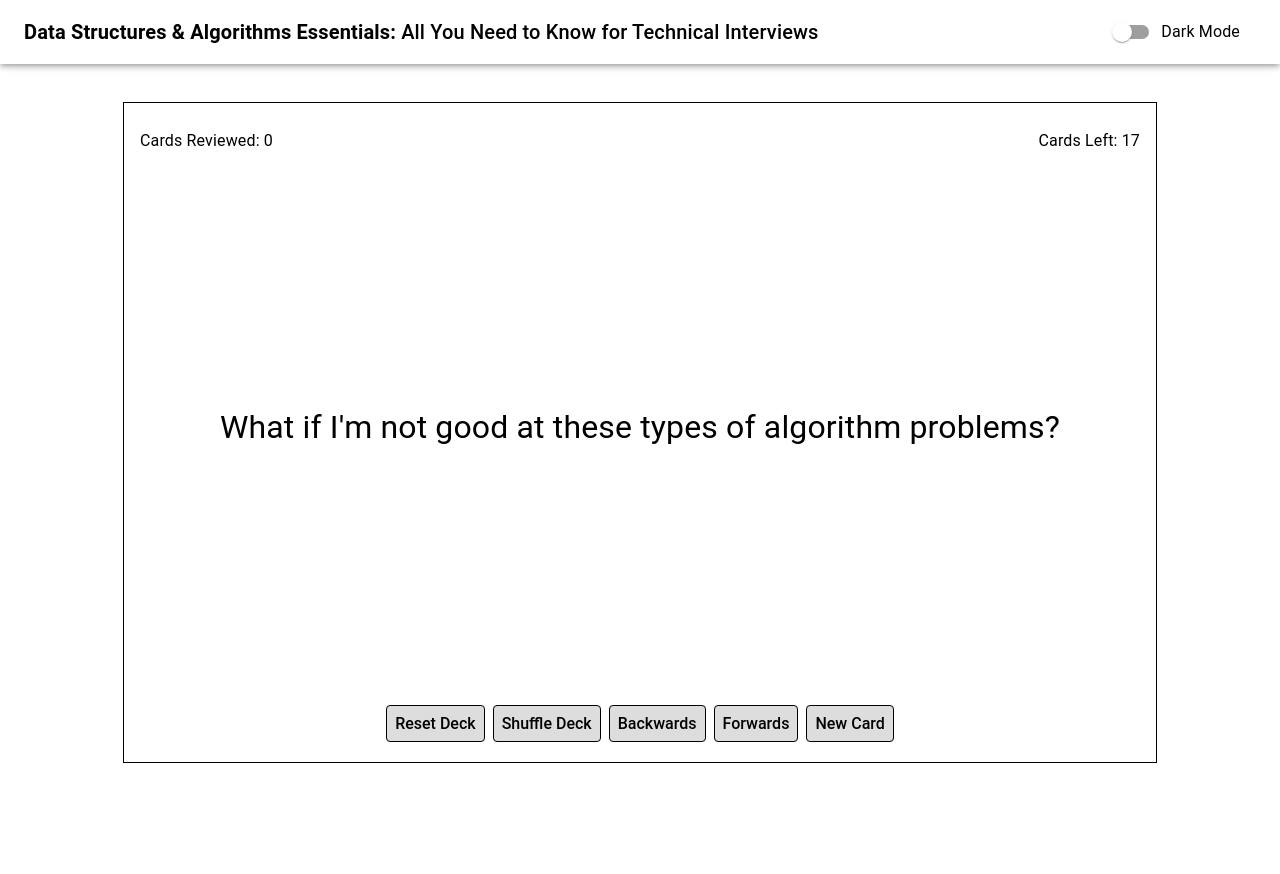
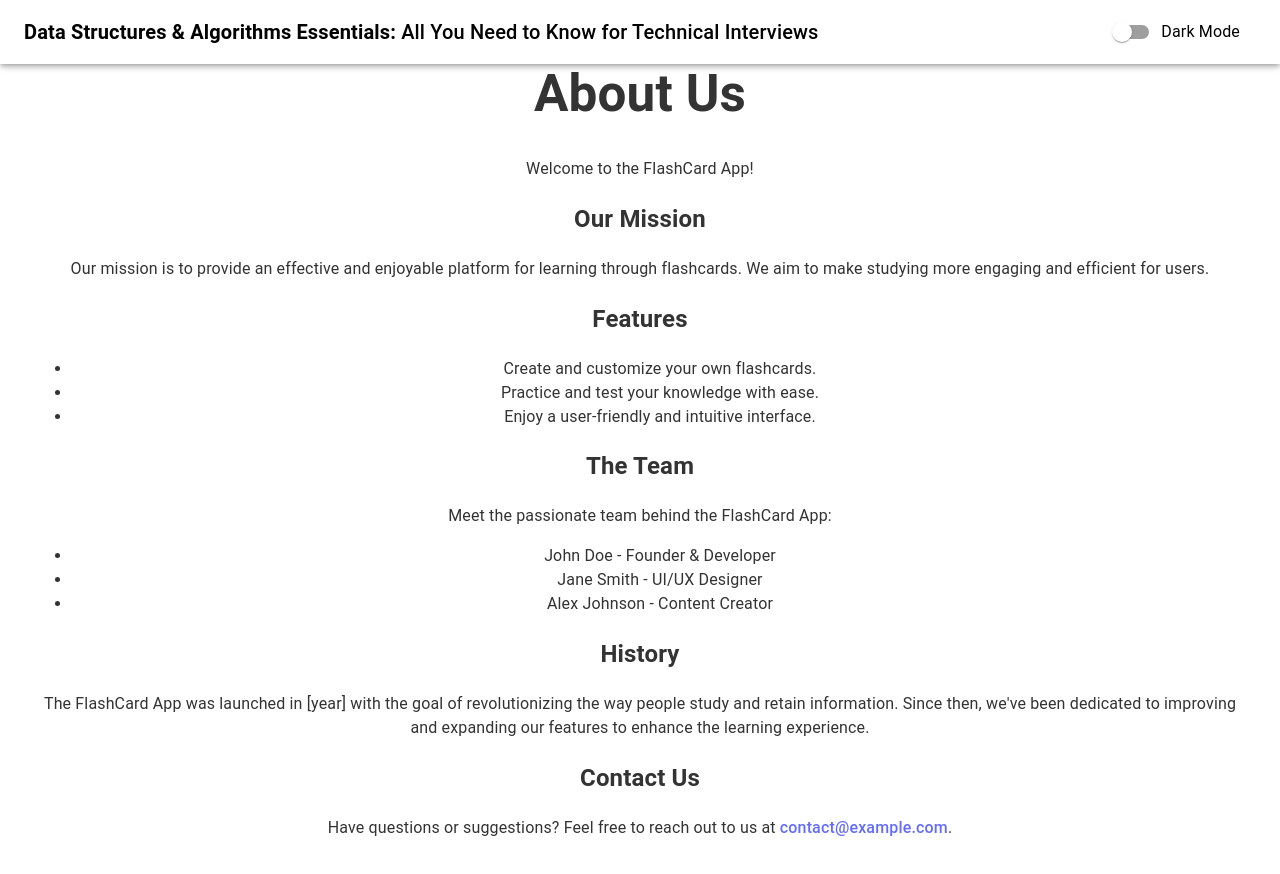
Before and after one commit to DanPark13/dsa-flashcards, a React (Vite) app: page /about in a window 1280 px wide. Shown: the top 874 px of the page. Built offline with nearby package versions, Linux system fonts and the light colour scheme.

Commit message:
Add About, Contact Us, and Practice Pages

```diff
--- /dev/null
+++ b/src/AboutPage.tsx
@@ -0,0 +1,14 @@
+// AboutPage.tsx
+import React from 'react';
+import ReactMarkdown from 'react-markdown';
+import aboutContent from './markdown/about.md';
+
+const AboutPage: React.FC = () => {
+    return (
+        <div>
+            <ReactMarkdown>{aboutContent}</ReactMarkdown>
+        </div>
+    );
+};
+
+export default AboutPage;
--- a/src/App.tsx
+++ b/src/App.tsx
@@ -1,9 +1,14 @@
 import './App.css'
 
 import { useState } from 'react';
+import { Routes, Route, Outlet, Link, BrowserRouter } from "react-router-dom";
 import { ThemeProvider, createTheme, CssBaseline } from '@mui/material'
+
 import Header from './components/Header';
 import Card from './components/Card';
+import AboutPage from './AboutPage';
+import PracticeResourcesPage from './PracticeResourcesPage';
+import ContactUsPage from './ContactUsPage';
 
 function App() {
   const [darkMode, setDarkMode] = useState(false);
@@ -32,13 +37,19 @@ function App() {
     <ThemeProvider theme={theme}>
         <CssBaseline />
         <div>
-          <Header darkMode={darkMode} onDarkModeToggle={handleDarkModeToggle} />
-          <div style={{ padding: "40px", display: "flex", justifyContent: "center", alignItems: "center", height: "100vh" }}>
-            <Card darkMode={darkMode}/>
-          </div>
+        <Header darkMode={darkMode} onDarkModeToggle={handleDarkModeToggle} />
+          <BrowserRouter>
+            <Routes>
+              <Route path="/" element={<Header darkMode={darkMode} onDarkModeToggle={handleDarkModeToggle} />}/>
+                <Route index element={<Card darkMode={darkMode}/>}/>
+                <Route path="about" element={<AboutPage />} />
+                <Route path="contact-us" element={<ContactUsPage />} />
+                <Route path="practice-resources" element={<PracticeResourcesPage />} />
+            </Routes>
+          </BrowserRouter>
         </div>
     </ThemeProvider>
-  )
+  );
 }
 
 export default App;
--- /dev/null
+++ b/src/ContactUsPage.tsx
@@ -0,0 +1,13 @@
+// ContactUsPage.tsx
+import React from 'react';
+
+const ContactUsPage: React.FC = () => {
+    return (
+        <div>
+            <h2>Contact Us</h2>
+            <p>Have questions or suggestions? Feel free to reach out to us at <a href="mailto:contact@example.com">contact@example.com</a>.</p>
+        </div>
+    );
+};
+
+export default ContactUsPage;
--- /dev/null
+++ b/src/PracticeResourcesPage.tsx
@@ -0,0 +1,14 @@
+// PracticeResourcesPage.tsx
+import React from 'react';
+import ReactMarkdown from 'react-markdown';
+import practiceResourcesContent from './markdown/practice-resources.md';
+
+const PracticeResourcesPage: React.FC = () => {
+    return (
+        <div>
+            <ReactMarkdown>{practiceResourcesContent}</ReactMarkdown>
+        </div>
+    );
+};
+
+export default PracticeResourcesPage;
--- /dev/null
+++ b/src/global.d.ts
@@ -0,0 +1 @@
+declare module '*.md';
--- /dev/null
+++ b/src/globals.d.tsx
@@ -0,0 +1 @@
+declare module '*.md';
--- /dev/null
+++ b/src/markdown/about.md
@@ -0,0 +1,29 @@
+# About Us
+
+Welcome to the FlashCard App!
+
+## Our Mission
+
+Our mission is to provide an effective and enjoyable platform for learning through flashcards. We aim to make studying more engaging and efficient for users.
+
+## Features
+
+- Create and customize your own flashcards.
+- Practice and test your knowledge with ease.
+- Enjoy a user-friendly and intuitive interface.
+
+## The Team
+
+Meet the passionate team behind the FlashCard App:
+
+- John Doe - Founder & Developer
+- Jane Smith - UI/UX Designer
+- Alex Johnson - Content Creator
+
+## History
+
+The FlashCard App was launched in [year] with the goal of revolutionizing the way people study and retain information. Since then, we've been dedicated to improving and expanding our features to enhance the learning experience.
+
+## Contact Us
+
+Have questions or suggestions? Feel free to reach out to us at [contact@example.com](mailto:contact@example.com).
--- /dev/null
+++ b/src/markdown/practice-resources.md
@@ -0,0 +1,18 @@
+# Practice Resources
+
+Explore the following resources to enhance your learning experience with the FlashCard App:
+
+1. **Online Courses:**
+   - [Course 1](#)
+   - [Course 2](#)
+   - [Course 3](#)
+
+2. **Books:**
+   - [Book 1](#)
+   - [Book 2](#)
+   - [Book 3](#)
+
+3. **Video Tutorials:**
+   - [Tutorial 1](#)
+   - [Tutorial 2](#)
+   - [Tutorial 3](#)
--- a/vite.config.ts
+++ b/vite.config.ts
@@ -3,5 +3,15 @@ import react from '@vitejs/plugin-react-swc'
 
 // https://vitejs.dev/config/
 export default defineConfig({
-  plugins: [react()],
+  plugins: [
+    react(),
+    {
+      name: 'markdown-loader',
+      transform(code, id) {
+        if (id.slice(-3) === '.md') {
+          return `export default ${JSON.stringify(code)};`
+        }
+      },
+    },
+  ],
 })
```
Also changed, not shown: src/markdown/contact-us.md (added, +29 -0 lines).
